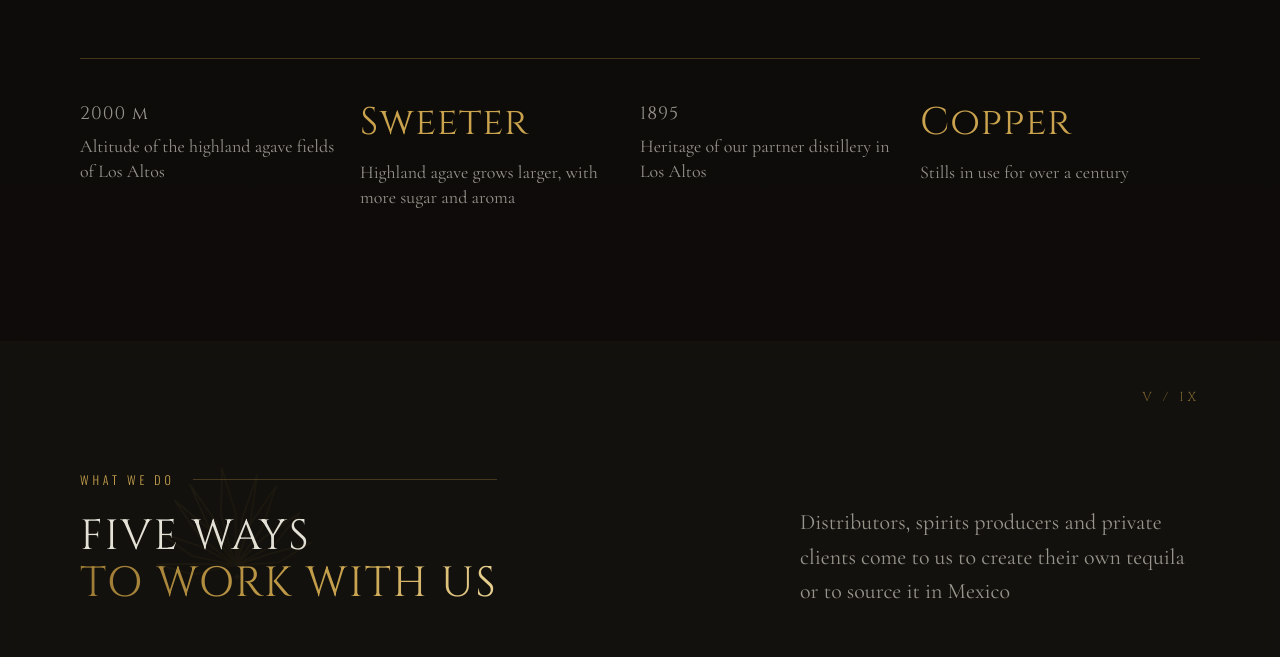
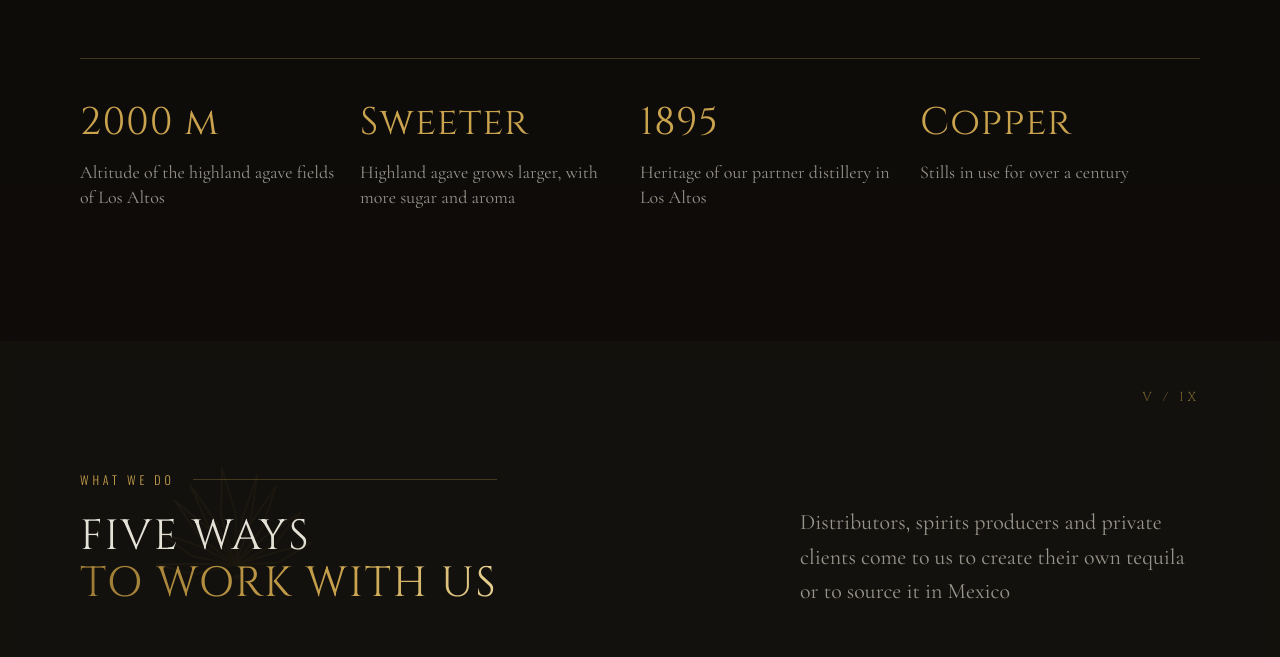
Before and after one commit to yurasnegovoy-hash/agave-advisory, a plain HTML site: page index.html in a window 1280 px wide. Shown: the part 8875-9532 px from the top of the page. Drawn offline with Linux system fonts and the light colour scheme; animation ran at ten frames a second.

Commit message:
Fact counters keep the gold heading style
Co-Authored-By: Claude Fable 5.1 <noreply@anthropic.com>

```diff
--- a/fx.css
+++ b/fx.css
@@ -260,3 +260,6 @@ html[lang="es"] .hero h1{font-size:clamp(30px,3.7vw,52px)}
 #client-list li{break-inside:avoid}
 @media (max-width:980px){#client-list{columns:2}}
 @media (max-width:560px){#client-list{columns:1}}
+
+/* цифры-счётчики в фактах: наследуют золото и кегль заголовка, а не стиль подписи */
+.facts strong .cnt{display:inline-block;margin:0;color:inherit;font-size:inherit;line-height:inherit}
```
